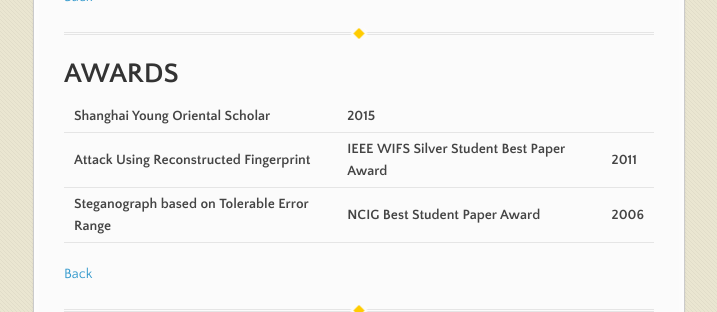
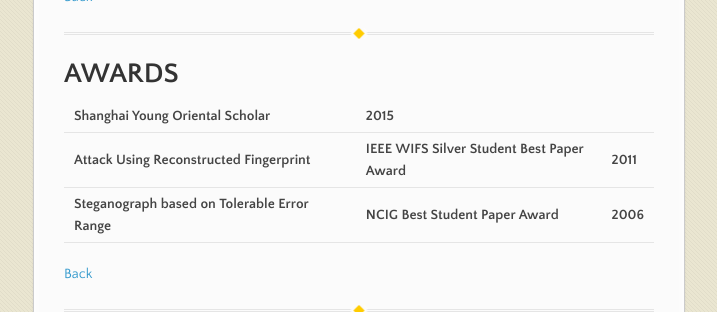
Before and after one commit to blazelisheng/blazelisheng.github.io, a Jekyll site: the page built from index.md, in a window 1280 px wide. Shown: the part 2357-2669 px from the top of the page, without its empty margins (282-999 px from the left). Built offline with Jekyll 4.4.1, drawn with Linux system fonts in a browser that asks for light colours.

Commit message:
Update index.md

```diff
--- a/index.md
+++ b/index.md
@@ -91,8 +91,8 @@ A Reviewer for
 
 <table border="0" cellspacing="0" cellpadding="0">
 <tr>
-<th width="300">Shanghai Young Oriental Scholar</th>
-<th width="300">2015</th>
+<th width="400">Shanghai Young Oriental Scholar</th>
+<th width="350">2015</th>
 <th width="20"></th>
 </tr>
 <tr>
```
